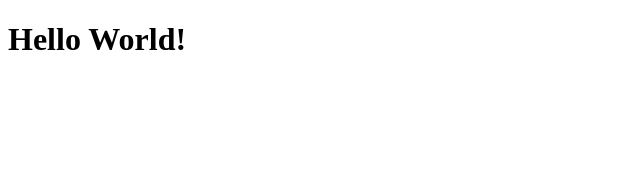
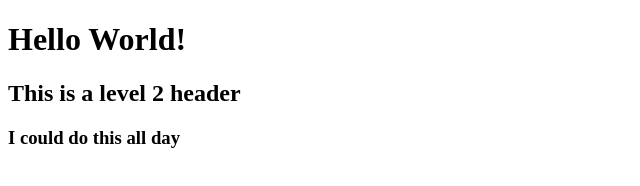
Before and after one commit to flarnrules/html-boilerplate, a plain HTML site: page index.html in a window 1280 px wide. Shown: the whole page, without its empty margins (0-640 px from the left). Drawn offline with Linux system fonts and the light colour scheme.

Commit message:
added some more text

```diff
--- a/index.html
+++ b/index.html
@@ -8,5 +8,7 @@
 
     <body>
         <h1>Hello World!</h1>
+        <h2>This is a level 2 header</h2>
+        <h3>I could do this all day</h3>
     </body>
 </html>
```
